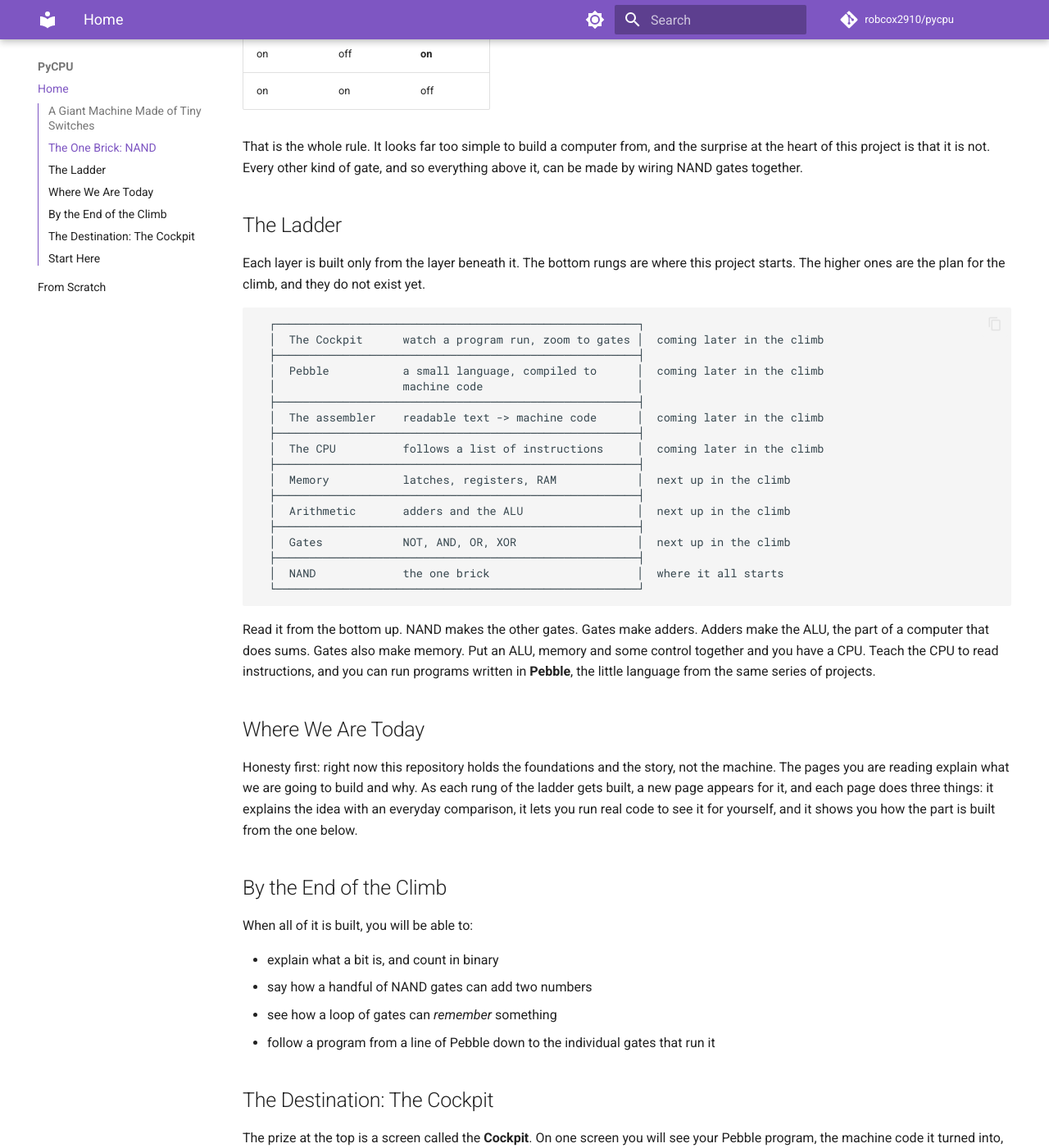
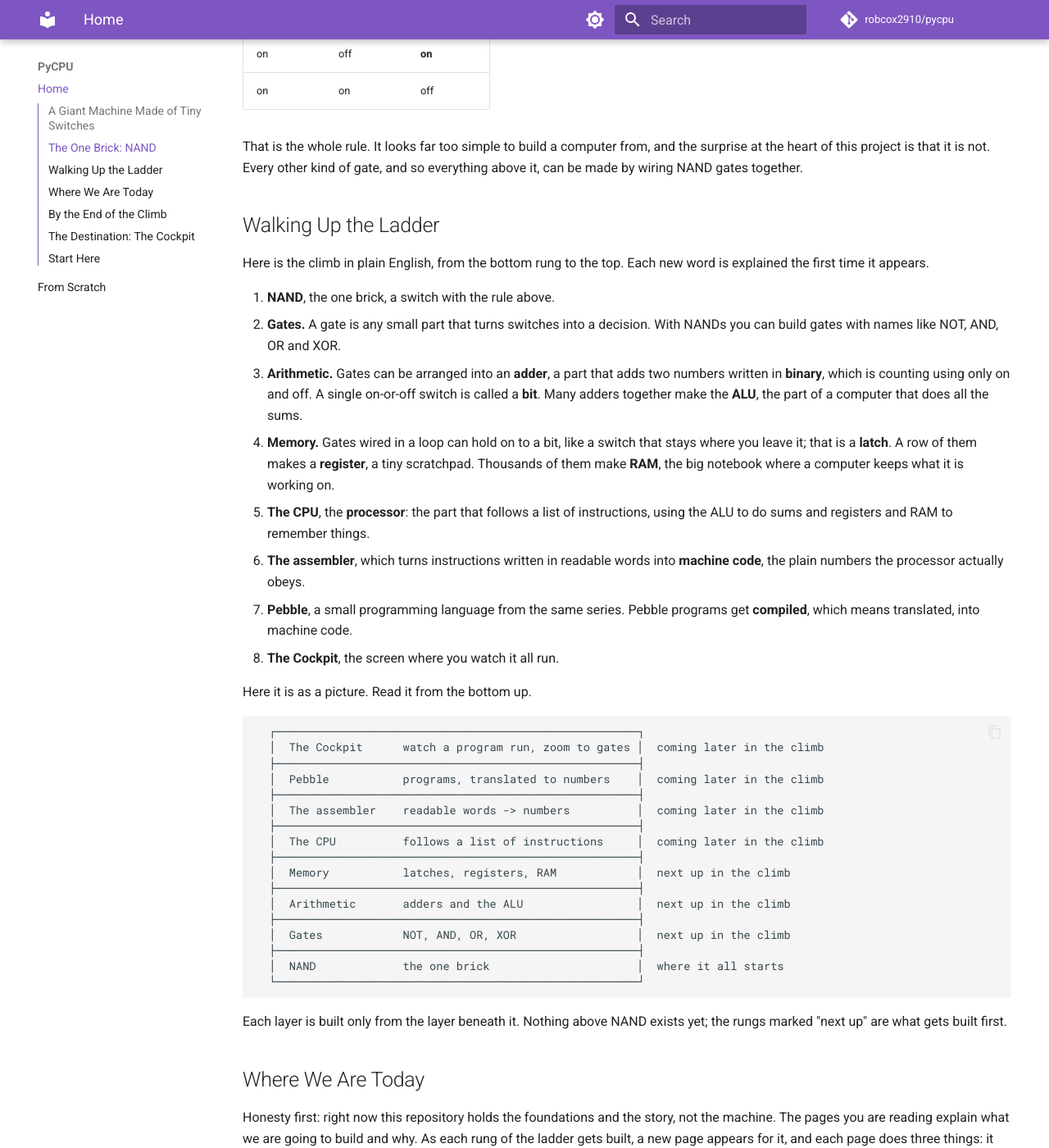
Before and after one commit to robcox2910/pycpu, an MkDocs documentation site: the page built from docs/index.md, in a window 1280 px wide and 1400 px high, scrolled down 761 px. Shown: the whole window at 82% size. Built offline with MkDocs 1.6.1 and Material for MkDocs 9.7.7, drawn with Linux system fonts in a browser that asks for light colours; comment, search, counter and statistics services are not loaded; some of the changed text lies outside the part shown.

Commit message:
docs: gloss every new word, harden doc guards, drop redundant pins
Co-Authored-By: Claude Opus 5.5 <noreply@anthropic.com>

````diff
--- a/docs/index.md
+++ b/docs/index.md
@@ -35,19 +35,39 @@ That is the whole rule. It looks far too simple to build a computer from, and th
 surprise at the heart of this project is that it is not. Every other kind of gate, and
 so everything above it, can be made by wiring NAND gates together.
 
-## The Ladder
+## Walking Up the Ladder
 
-Each layer is built only from the layer beneath it. The bottom rungs are where this
-project starts. The higher ones are the plan for the climb, and they do not exist yet.
+Here is the climb in plain English, from the bottom rung to the top. Each new word is
+explained the first time it appears.
+
+1. **NAND**, the one brick, a switch with the rule above.
+2. **Gates.** A gate is any small part that turns switches into a decision. With NANDs
+   you can build gates with names like NOT, AND, OR and XOR.
+3. **Arithmetic.** Gates can be arranged into an **adder**, a part that adds two numbers
+   written in **binary**, which is counting using only on and off. A single on-or-off
+   switch is called a **bit**. Many adders together make the **ALU**, the part of a
+   computer that does all the sums.
+4. **Memory.** Gates wired in a loop can hold on to a bit, like a switch that stays where
+   you leave it; that is a **latch**. A row of them makes a **register**, a tiny
+   scratchpad. Thousands of them make **RAM**, the big notebook where a computer keeps
+   what it is working on.
+5. **The CPU**, the **processor**: the part that follows a list of instructions, using
+   the ALU to do sums and registers and RAM to remember things.
+6. **The assembler**, which turns instructions written in readable words into **machine
+   code**, the plain numbers the processor actually obeys.
+7. **Pebble**, a small programming language from the same series. Pebble programs get
+   **compiled**, which means translated, into machine code.
+8. **The Cockpit**, the screen where you watch it all run.
+
+Here it is as a picture. Read it from the bottom up.
 
 ```
   ┌──────────────────────────────────────────────────────┐
   │  The Cockpit      watch a program run, zoom to gates │  coming later in the climb
   ├──────────────────────────────────────────────────────┤
-  │  Pebble           a small language, compiled to      │  coming later in the climb
-  │                   machine code                       │
+  │  Pebble           programs, translated to numbers    │  coming later in the climb
   ├──────────────────────────────────────────────────────┤
-  │  The assembler    readable text -> machine code      │  coming later in the climb
+  │  The assembler    readable words -> numbers          │  coming later in the climb
   ├──────────────────────────────────────────────────────┤
   │  The CPU          follows a list of instructions     │  coming later in the climb
   ├──────────────────────────────────────────────────────┤
@@ -61,11 +81,8 @@ project starts. The higher ones are the plan for the climb, and they do not exis
   └──────────────────────────────────────────────────────┘
 ```
 
-Read it from the bottom up. NAND makes the other gates. Gates make adders. Adders
-make the ALU, the part of a computer that does sums. Gates also make memory. Put an
-ALU, memory and some control together and you have a CPU. Teach the CPU to read
-instructions, and you can run programs written in **Pebble**, the little language from
-the same series of projects.
+Each layer is built only from the layer beneath it. Nothing above NAND exists yet; the
+rungs marked "next up" are what gets built first.
 
 ## Where We Are Today
 
@@ -79,7 +96,7 @@ see it for yourself, and it shows you how the part is built from the one below.
 
 When all of it is built, you will be able to:
 
-- explain what a bit is, and count in binary
+- explain what a bit is, and count in binary (counting with only on and off)
 - say how a handful of NAND gates can add two numbers
 - see how a loop of gates can *remember* something
 - follow a program from a line of Pebble down to the individual gates that run it
--- a/pyproject.toml
+++ b/pyproject.toml
@@ -24,8 +24,6 @@ dependencies = [
 
 [tool.uv.sources]
 pyweb = { git = "https://github.com/robcox2910/pyweb", tag = "v0.3.1" }
-pynet = { git = "https://github.com/robcox2910/pynet", tag = "v0.1.0" }
-pycrypt = { git = "https://github.com/robcox2910/pycrypt", tag = "v0.1.0" }
 
 [project.urls]
 Homepage = "https://github.com/robcox2910/pycpu"
````
Also changed, not shown: other parts of docs/index.md (+1 -1 lines), README.md (+15 -12 lines), docs/from-scratch.md (+1 -1 lines), 1 other file.
